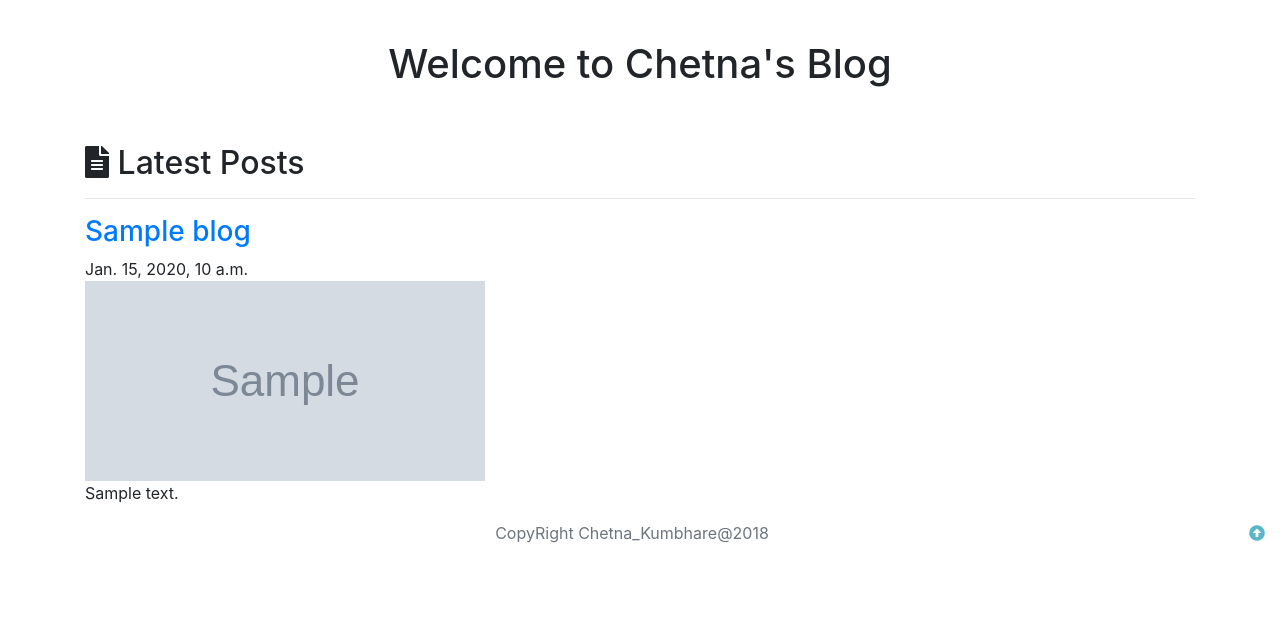
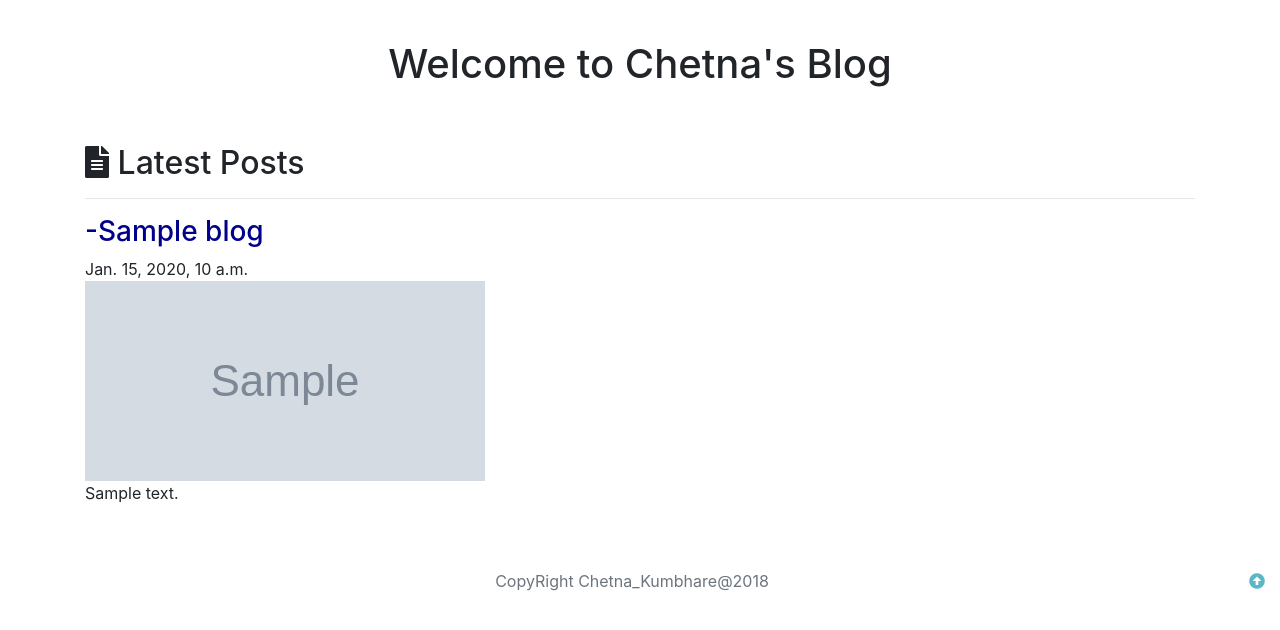
Before and after one commit to ChetnaKumbhare/Myportfolio, a Django app: template blog/templates/blog/allblogs.html in a window 1280 px wide. Shown: the part 56-686 px from the top of the page. Run offline with Django 3.2, Linux system fonts and the light colour scheme; the template is opened without the code that fills it: most values are stand-ins (such as "Sample title", 1, 10 or a date in 2020); grey boxes marked "Sample" are stand-in pictures; data that the repository does not hold is empty; some libraries are stand-ins or nearby versions.

Commit message:
Few modifications done

```diff
--- a/blog/templates/blog/allblogs.html
+++ b/blog/templates/blog/allblogs.html
@@ -8,7 +8,7 @@
   <meta name="viewport" content="width=device-width, initial-scale=1, shrink-to-fit=no">
   <meta name="description" content="">
   <meta name="author" content="">
-  <link rel="icon" href="../../../../favicon.ico">
+  <link rel="shortcut icon" href="{% static 'suitcase.png' %}" />
 
   <title>My personal portfolio</title>
   <link rel="stylesheet" href="https://maxcdn.bootstrapcdn.com/bootstrap/4.0.0/css/bootstrap.min.css" integrity="sha384-Gn5384xqQ1aoWXA+058RXPxPg6fy4IWvTNh0E263XmFcJlSAwiGgFAW/dAiS6JXm" crossorigin="anonymous">
@@ -38,7 +38,7 @@
             <a class="nav-link" href="https://www.linkedin.com/in/chetna-kumbhare-bb9244124/" target="_blank">LinkedIn</a>
           </li>
           <li class="nav-item ">
-            <a class="nav-link" href="{% static '0801cs151023_BE_CS_Chetna_Kumbhare(1).pdf' %}">Resume</a>
+            <a class="nav-link" href="{% static '0801cs151023_BE_CS_Chetna_Kumbhare.pdf' %}">Resume</a>
           </li>
         </ul>
       </div>
@@ -52,11 +52,12 @@
       <h2><i class="fas fa-file-alt"></i> Latest Posts</h2>
       <hr>
       {% for blog in blogs.all %}
-      <a href="{% url 'detail' blog.id %}"><h3>{{ blog.title }}</h3></a>
+      <a href="{% url 'detail' blog.id %}"><h3 style="color:darkblue">-{{ blog.title }}</h3></a>
       {{ blog.pub_date_pretty }}<br>
       <img class=".img-fluid" src="{{ blog.image.url }}" height="200px" width="400px"/>
       <br>
       <p>{{ blog.summary }}</p>
+      <br><br>
       {% endfor %}
       <div>
       </main>
--- a/blog/templates/blog/detail.html
+++ b/blog/templates/blog/detail.html
@@ -1,7 +1,9 @@
 <!DOCTYPE html>
 <html>
   <head>
+    {% load staticfiles %}
     <meta charset="utf-8">
+    <link rel="shortcut icon" href="{% static 'suitcase.png' %}" />
     <title>My personal portfolio</title>
     <link rel="stylesheet" href="https://maxcdn.bootstrapcdn.com/bootstrap/4.0.0/css/bootstrap.min.css" integrity="sha384-Gn5384xqQ1aoWXA+058RXPxPg6fy4IWvTNh0E263XmFcJlSAwiGgFAW/dAiS6JXm" crossorigin="anonymous">
     <link rel="stylesheet" href="https://use.fontawesome.com/releases/v5.0.13/css/all.css" integrity="sha384-DNOHZ68U8hZfKXOrtjWvjxusGo9WQnrNx2sqG0tfsghAvtVlRW3tvkXWZh58N9jp" crossorigin="anonymous">
--- a/jobs/templates/jobs/home.html
+++ b/jobs/templates/jobs/home.html
@@ -9,7 +9,7 @@
   <meta name="viewport" content="width=device-width, initial-scale=1, shrink-to-fit=no">
   <meta name="description" content="">
   <meta name="author" content="">
-  <link rel="icon" href="../../../../favicon.ico">
+  <link rel="shortcut icon" href="{% static 'suitcase.png' %}" />
 
   <title>My personal portfolio</title>
   <link rel="stylesheet" href="https://maxcdn.bootstrapcdn.com/bootstrap/4.0.0/css/bootstrap.min.css" integrity="sha384-Gn5384xqQ1aoWXA+058RXPxPg6fy4IWvTNh0E263XmFcJlSAwiGgFAW/dAiS6JXm" crossorigin="anonymous">
@@ -39,7 +39,7 @@
             <a class="nav-link" href="https://www.linkedin.com/in/chetna-kumbhare-bb9244124/" target="_blank">LinkedIn</a>
           </li>
           <li class="nav-item dropdown">
-            <a class="nav-link" href="{% static '0801cs151023_BE_CS_Chetna_Kumbhare(1).pdf' %}" >Resume</a>
+            <a class="nav-link" href="{% static '0801cs151023_BE_CS_Chetna_Kumbhare' %}" >Resume</a>
           </li>
         </ul>
       </div>
@@ -60,6 +60,7 @@
 
     <div class="album py-5 bg-light">
       <div class="container">
+        <h1 class="jumbotron-heading" style="color:grey">-My Developments</h1><br>
         <div class="row">
           {% for job in jobs.all %}
           <div class="col-md-4">
```
Also changed, not shown: portfolio/static/suitcase.png (added), 2 other files.
